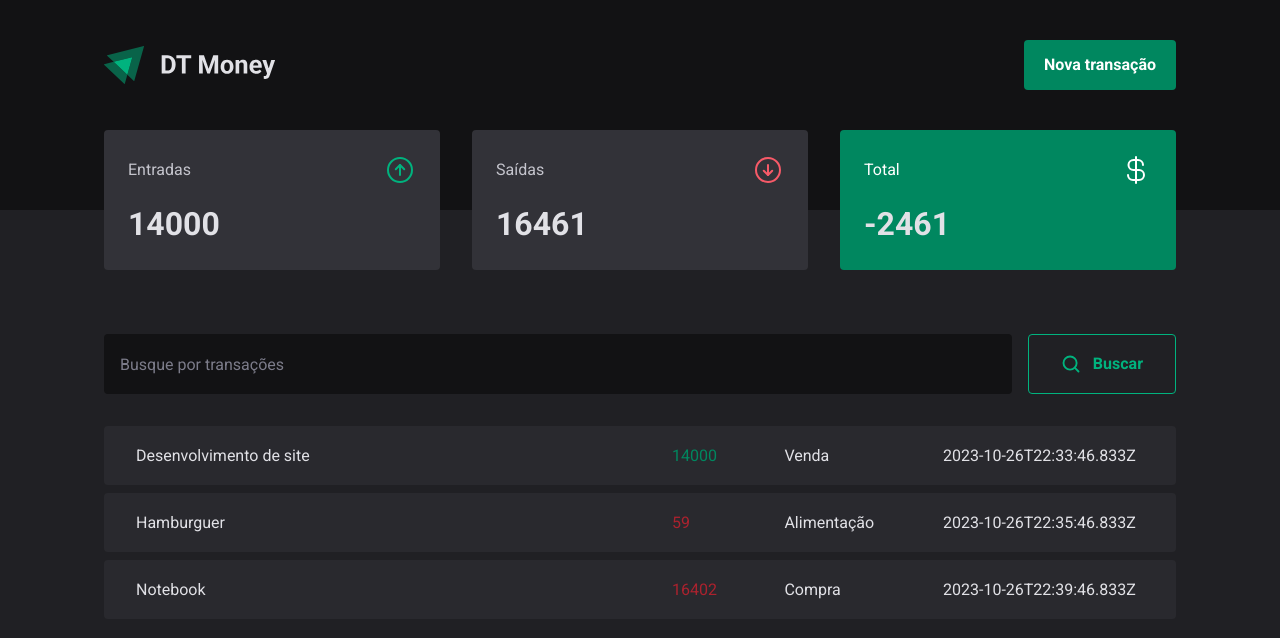
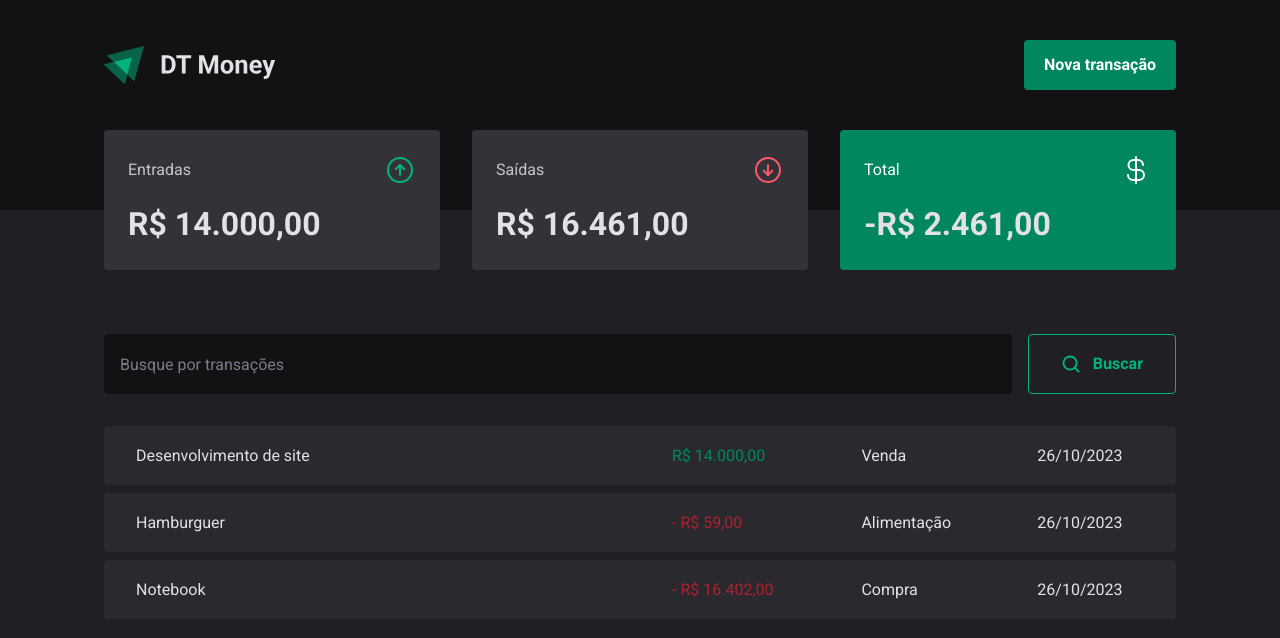
Before and after one commit to VanessaVPG/dt-money, a React (Vite) app: page / in a window 1280 px wide. Shown: the top 638 px of the page. Built offline with nearby package versions, Linux system fonts and the light colour scheme; data requests are answered from the project's data file.

Commit message:
feat: formatação de datas e preços

```diff
--- a/src/components/Summary/index.tsx
+++ b/src/components/Summary/index.tsx
@@ -1,4 +1,5 @@
 import { TransactionsContext } from "../../contexts/TransactionsContext";
+import { priceFormatter } from "../../utils/formatter";
 import { SummaryCard, SummaryCardHeader, SummaryContainer } from "./styles";
 import { ArrowCircleUp, ArrowCircleDown, CurrencyDollar } from 'phosphor-react';
 import { useContext } from "react";
@@ -27,7 +28,7 @@
           <span>Entradas</span>
           <ArrowCircleUp size={32} color="#00b37e" />
         </SummaryCardHeader>
-        <strong>{summary.income}</strong>
+        <strong>{priceFormatter.format(summary.income)}</strong>
       </SummaryCard>
 
       <SummaryCard>
@@ -35,7 +36,7 @@
           <span>Saídas</span>
           <ArrowCircleDown size={32} color="#f75a68" />
         </SummaryCardHeader>
-        <strong>{summary.outcome}</strong>
+        <strong>{priceFormatter.format(summary.outcome)}</strong>
       </SummaryCard>
 
       <SummaryCard variant="green">
@@ -43,7 +44,7 @@
           <span>Total</span>
           <CurrencyDollar size={32} color="#ffffff" />
         </SummaryCardHeader>
-        <strong>{summary.total}</strong>
+        <strong>{priceFormatter.format(summary.total)}</strong>
       </SummaryCard>
     </SummaryContainer>
   )
--- a/src/pages/Transactions/index.tsx
+++ b/src/pages/Transactions/index.tsx
@@ -1,11 +1,10 @@
 import { Header } from "../../components/Header";
-import { useEffect } from "react";
-import { useState } from "react";
 import { PriceHighlight, TransactionsContainer, TransactionsTable } from "./styles";
 import { SearchForm } from "./components/SearchForm";
 import { Summary } from "../../components/Summary";
 import { TransactionsContext } from "../../contexts/TransactionsContext";
 import { useContext } from "react";
+import { dateFormatter, priceFormatter } from "../../utils/formatter";
 
 
 export function Transactions() {
@@ -23,10 +22,13 @@
                 <tr key={transaction.id}>
                   <td width="50%">{transaction.description}</td>
                   <td>
-                    <PriceHighlight variant={transaction.type}>{transaction.price}</PriceHighlight>
+                    <PriceHighlight variant={transaction.type}>
+                      {transaction.type === 'outcome' && '- '}
+                      {priceFormatter.format(transaction.price)}
+                      </PriceHighlight>
                   </td>
                   <td>{transaction.category}</td>
-                  <td>{transaction.createdAt}</td>
+                  <td>{dateFormatter.format(new Date(transaction.createdAt))}</td>
                 </tr>
               )
             })
--- /dev/null
+++ b/src/utils/formatter.ts
@@ -0,0 +1,6 @@
+export const dateFormatter = new Intl.DateTimeFormat('pt-BR');
+
+export const priceFormatter = new Intl.NumberFormat('pt-BR', {
+  style: 'currency',
+  currency: 'BRL'
+})
```
